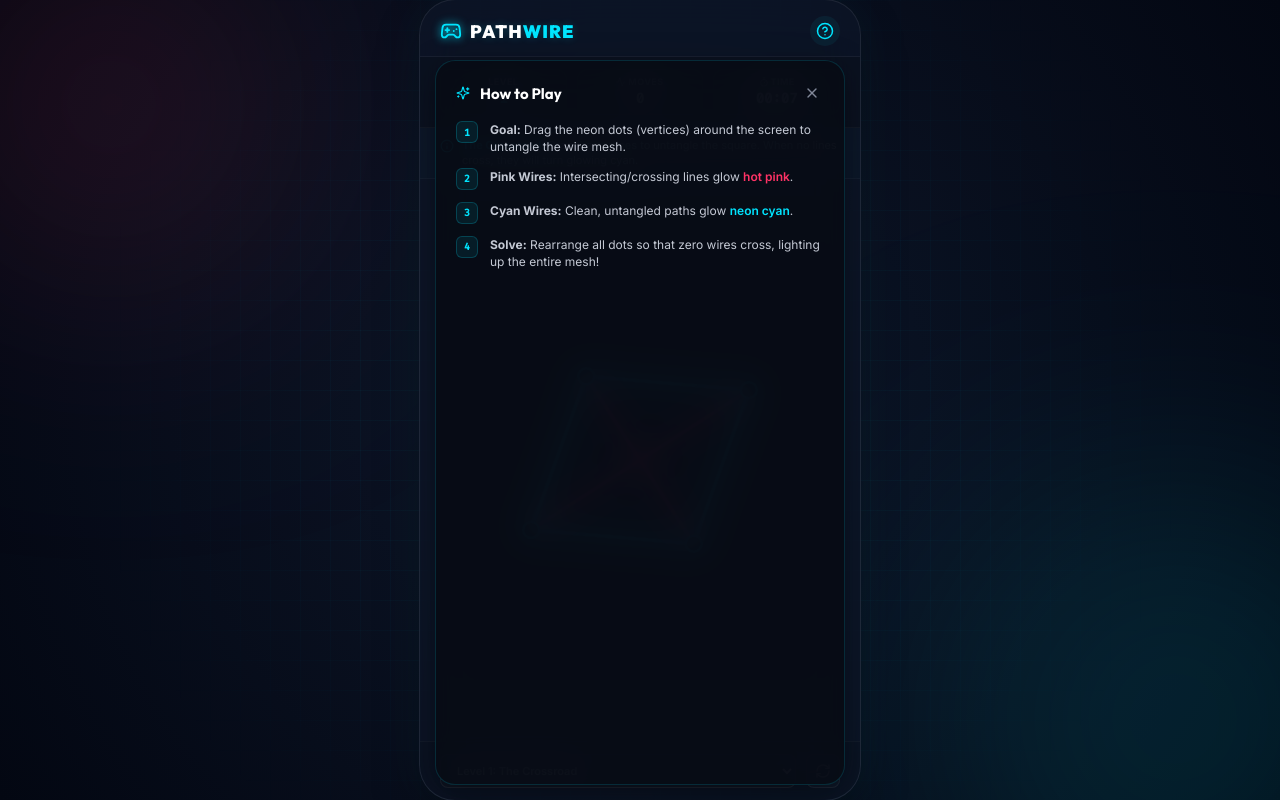
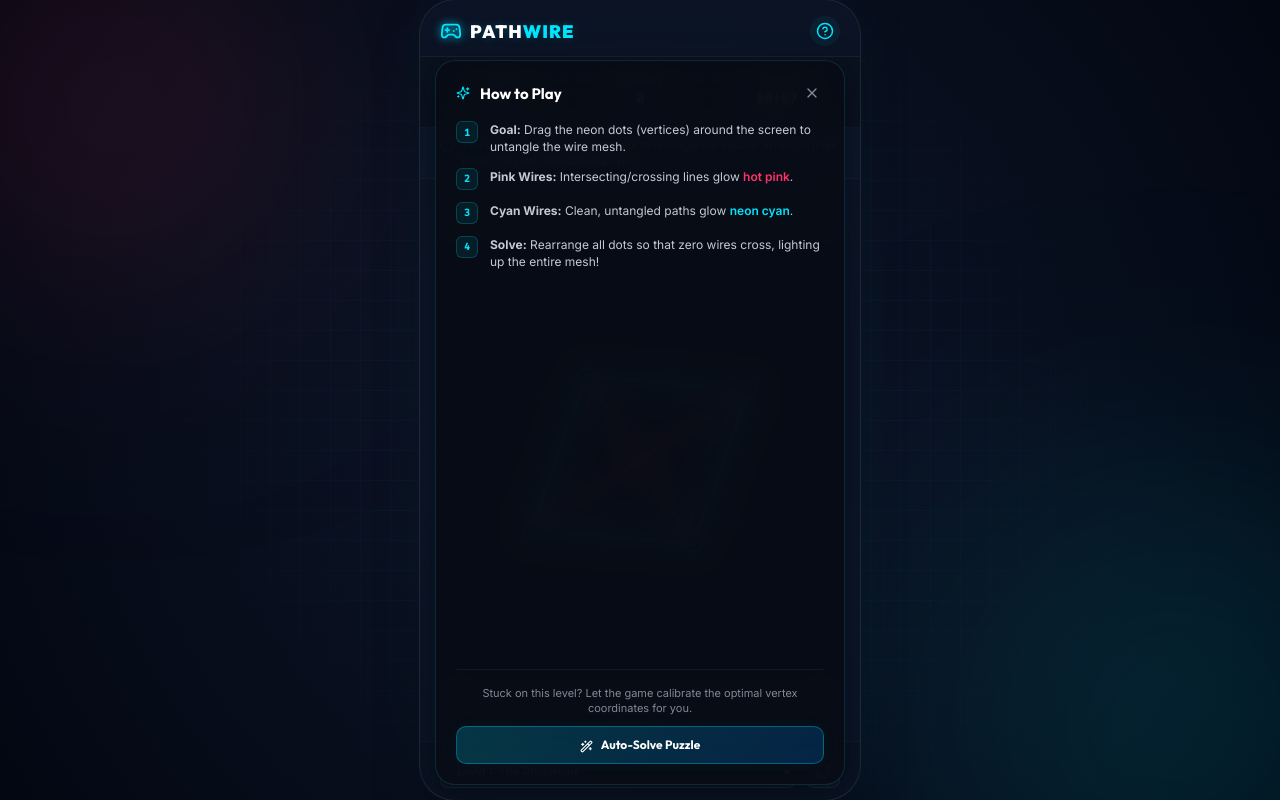
Before and after one commit to the-melting-bot/pathwire, a Svelte app: page / in a window 1280 px wide. Both pictures are taken after a click on the button 825 px from the left and 31 px from the top of the page. Built offline with nearby package versions, Linux system fonts and the light colour scheme.

Commit message:
Add auto-solve level solution feature

```diff
--- a/src/App.svelte
+++ b/src/App.svelte
@@ -11,7 +11,8 @@
     edges,
     loadLevel,
     resetLevel,
-    checkIntersections
+    checkIntersections,
+    solveCurrentLevel
   } from './lib/store';
   import {
     RefreshCw,
@@ -23,7 +24,8 @@
     Timer,
     Activity,
     Trophy,
-    Info
+    Info,
+    Wand2
   } from '@lucide/svelte';
 
   let showHelp = $state(false);
@@ -254,6 +256,13 @@
             <div class="step-badge">4</div>
             <p><strong>Solve:</strong> Rearrange all dots so that zero wires cross, lighting up the entire mesh!</p>
           </div>
+        </div>
+
+        <div class="help-solution-footer">
+          <p class="solution-text">Stuck on this level? Let the game calibrate the optimal vertex coordinates for you.</p>
+          <button class="solve-btn" onclick={() => { showHelp = false; solveCurrentLevel(); }}>
+            <Wand2 size={13} style="margin-right: 6px; display: inline-block; vertical-align: middle;" /> Auto-Solve Puzzle
+          </button>
         </div>
       </div>
     {/if}
@@ -910,4 +919,49 @@
     from { transform: scale(0.92); opacity: 0; }
     to { transform: scale(1); opacity: 1; }
   }
+
+  /* Solution Footer & Solve Button */
+  .help-solution-footer {
+    margin-top: auto;
+    padding-top: 16px;
+    border-top: 1px solid rgba(255, 255, 255, 0.05);
+    display: flex;
+    flex-direction: column;
+    gap: 10px;
+    align-items: center;
+    text-align: center;
+  }
+
+  .solution-text {
+    font-size: 11px;
+    color: hsl(var(--text-muted));
+    line-height: 1.4;
+    margin: 0;
+  }
+
+  .solve-btn {
+    width: 100%;
+    background: linear-gradient(135deg, rgba(0, 229, 255, 0.2) 0%, rgba(0, 136, 255, 0.2) 100%);
+    border: 1px solid rgba(0, 229, 255, 0.3);
+    border-radius: 10px;
+    color: #ffffff;
+    font-family: var(--font-display);
+    font-weight: 700;
+    font-size: 12px;
+    padding: 10px;
+    cursor: pointer;
+    transition: all 0.2s ease;
+    box-shadow: 0 0 15px rgba(0, 229, 255, 0.05);
+  }
+
+  .solve-btn:hover {
+    background: linear-gradient(135deg, rgba(0, 229, 255, 0.35) 0%, rgba(0, 136, 255, 0.35) 100%);
+    border-color: rgba(0, 229, 255, 0.5);
+    box-shadow: 0 0 20px rgba(0, 229, 255, 0.15);
+    transform: translateY(-1px);
+  }
+
+  .solve-btn:active {
+    transform: translateY(0);
+  }
 </style>
--- a/src/lib/store.ts
+++ b/src/lib/store.ts
@@ -158,8 +158,7 @@ export const levels: Level[] = [
       { id: "e14", from: "v3", to: "v8" },
       { id: "e15", from: "v4", to: "v9" },
       // Cross-cuts to make it harder
-      { id: "e16", from: "v0", to: "v7" },
-      { id: "e17", from: "v2", to: "v5" }
+      { id: "e16", from: "v0", to: "v7" }
     ]
   }
 ];
@@ -269,6 +268,64 @@ export function resetLevel() {
   loadLevel(get(currentLevelId));
 }
 
+const levelSolutions: Record<number, Vertex[]> = {
+  1: [
+    { id: "v1", x: 100, y: 100 },
+    { id: "v2", x: 300, y: 100 },
+    { id: "v3", x: 100, y: 300 },
+    { id: "v4", x: 180, y: 180 }
+  ],
+  2: [
+    { id: "v0", x: 100, y: 100 },
+    { id: "v1", x: 200, y: 200 },
+    { id: "v2", x: 300, y: 100 },
+    { id: "v3", x: 100, y: 300 },
+    { id: "v4", x: 300, y: 300 }
+  ],
+  3: [
+    { id: "v0", x: 70, y: 70 },
+    { id: "v1", x: 330, y: 70 },
+    { id: "v2", x: 330, y: 330 },
+    { id: "v3", x: 70, y: 330 },
+    { id: "v4", x: 150, y: 150 },
+    { id: "v5", x: 250, y: 150 },
+    { id: "v6", x: 250, y: 250 },
+    { id: "v7", x: 150, y: 250 }
+  ],
+  4: [
+    { id: "v0", x: 200, y: 70 },
+    { id: "v1", x: 324, y: 160 },
+    { id: "v2", x: 276, y: 305 },
+    { id: "v3", x: 124, y: 305 },
+    { id: "v4", x: 76, y: 160 },
+    { id: "v5", x: 200, y: 200 }
+  ],
+  5: [
+    { id: "v0", x: 350, y: 162 },
+    { id: "v1", x: 291, y: 350 },
+    { id: "v2", x: 81, y: 350 },
+    { id: "v3", x: 88, y: 142 },
+    { id: "v4", x: 281, y: 50 },
+    { id: "v5", x: 306, y: 183 },
+    { id: "v6", x: 252, y: 274 },
+    { id: "v7", x: 108, y: 277 },
+    { id: "v8", x: 128, y: 165 },
+    { id: "v9", x: 208, y: 111 }
+  ]
+};
+
+export function solveCurrentLevel() {
+  const levelId = get(currentLevelId);
+  const solutionCoords = levelSolutions[levelId];
+  if (!solutionCoords) return;
+
+  // Set the vertices to their solved coordinates
+  vertices.set(JSON.parse(JSON.stringify(solutionCoords)));
+
+  // Recalculate intersections and victory check
+  checkIntersections();
+}
+
 // ---------------------------------------------------------
 // Timer Management
 // ---------------------------------------------------------
```
